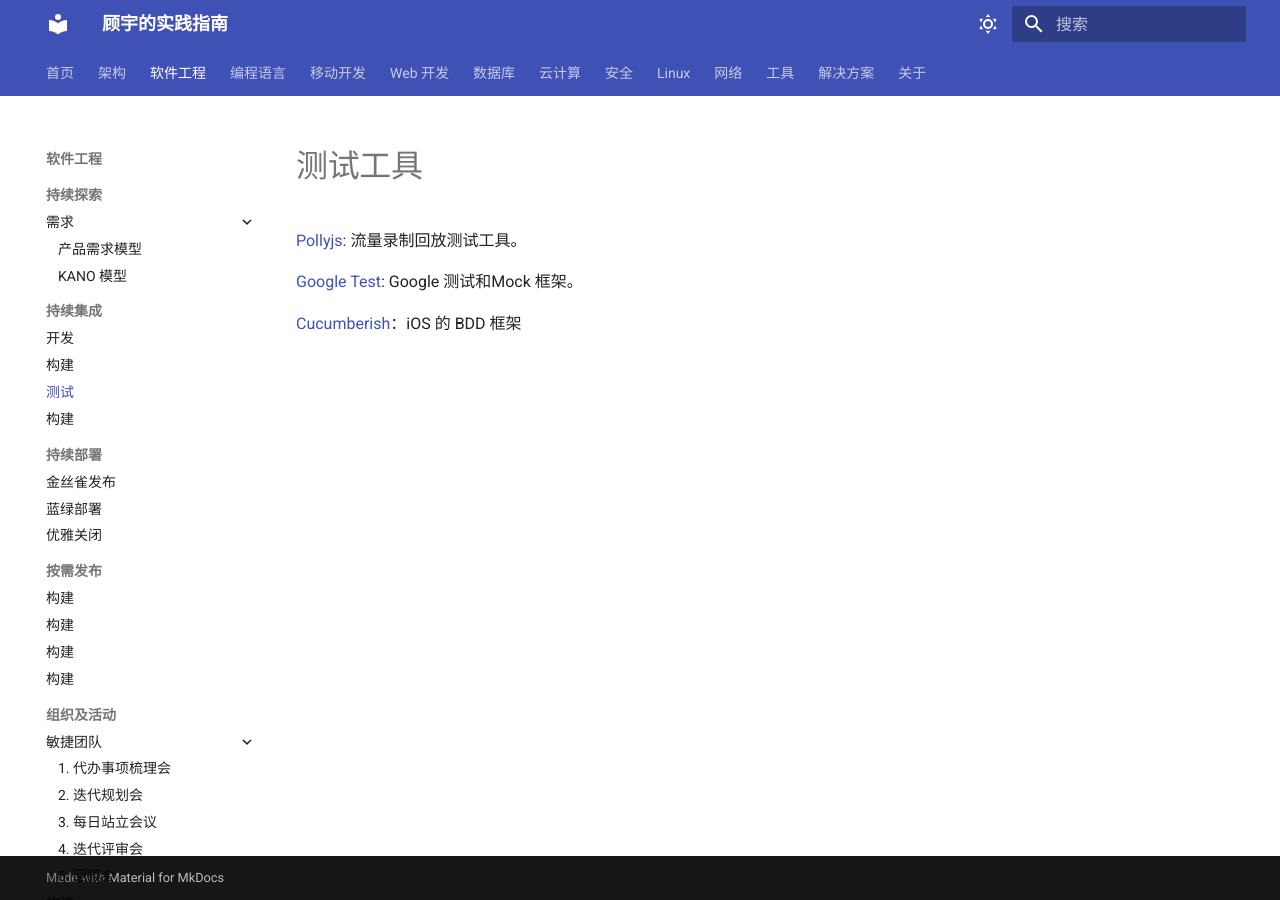
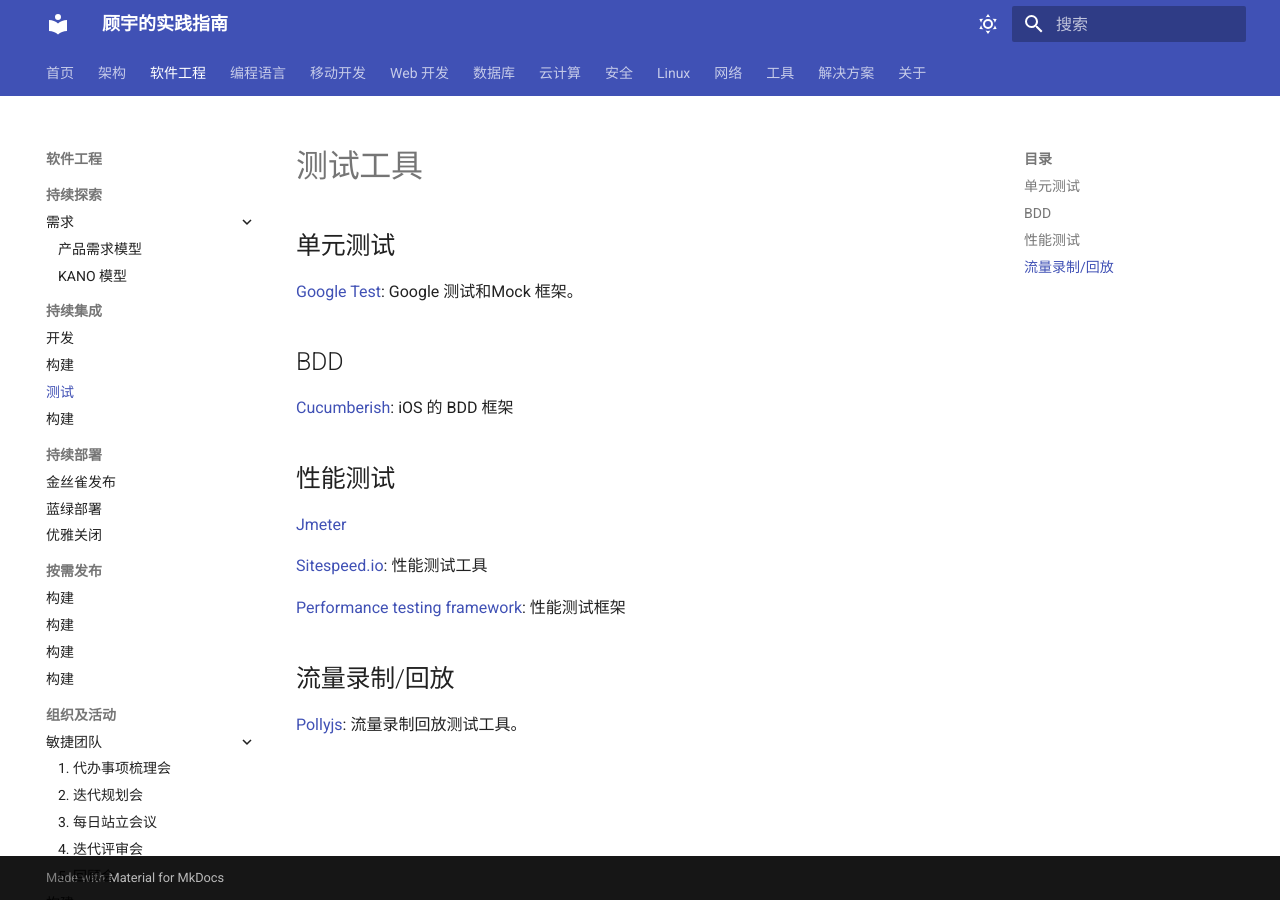
Before and after one commit to wizardbyron/guides, an MkDocs documentation site: the page built from docs/se/ci/test.md, in a window 1280 px wide. Built offline with MkDocs 1.6.1 and Material for MkDocs 9.7.7, drawn with Linux system fonts in a browser that asks for light colours.

Commit message:
update test tools

```diff
--- a/docs/se/ci/test.md
+++ b/docs/se/ci/test.md
@@ -1,7 +1,21 @@
 # 测试工具
 
-[Pollyjs](https://netflix.github.io/pollyjs/#/): 流量录制回放测试工具。
+## 单元测试
 
 [Google Test](https://github.com/google/googletest): Google 测试和Mock 框架。
 
-[Cucumberish](https://github.com/Ahmed-Ali/Cucumberish)：iOS 的 BDD 框架
+## BDD
+
+[Cucumberish](https://github.com/Ahmed-Ali/Cucumberish): iOS 的 BDD 框架
+
+## 性能测试
+
+[Jmeter](https://github.com/apache/jmeter)
+
+[Sitespeed.io](https://www.sitespeed.io/): 性能测试工具
+
+[Performance testing framework](https://github.com/serputko/performance-testing-framework): 性能测试框架
+
+## 流量录制/回放
+
+[Pollyjs](https://netflix.github.io/pollyjs/#/): 流量录制回放测试工具。
```
